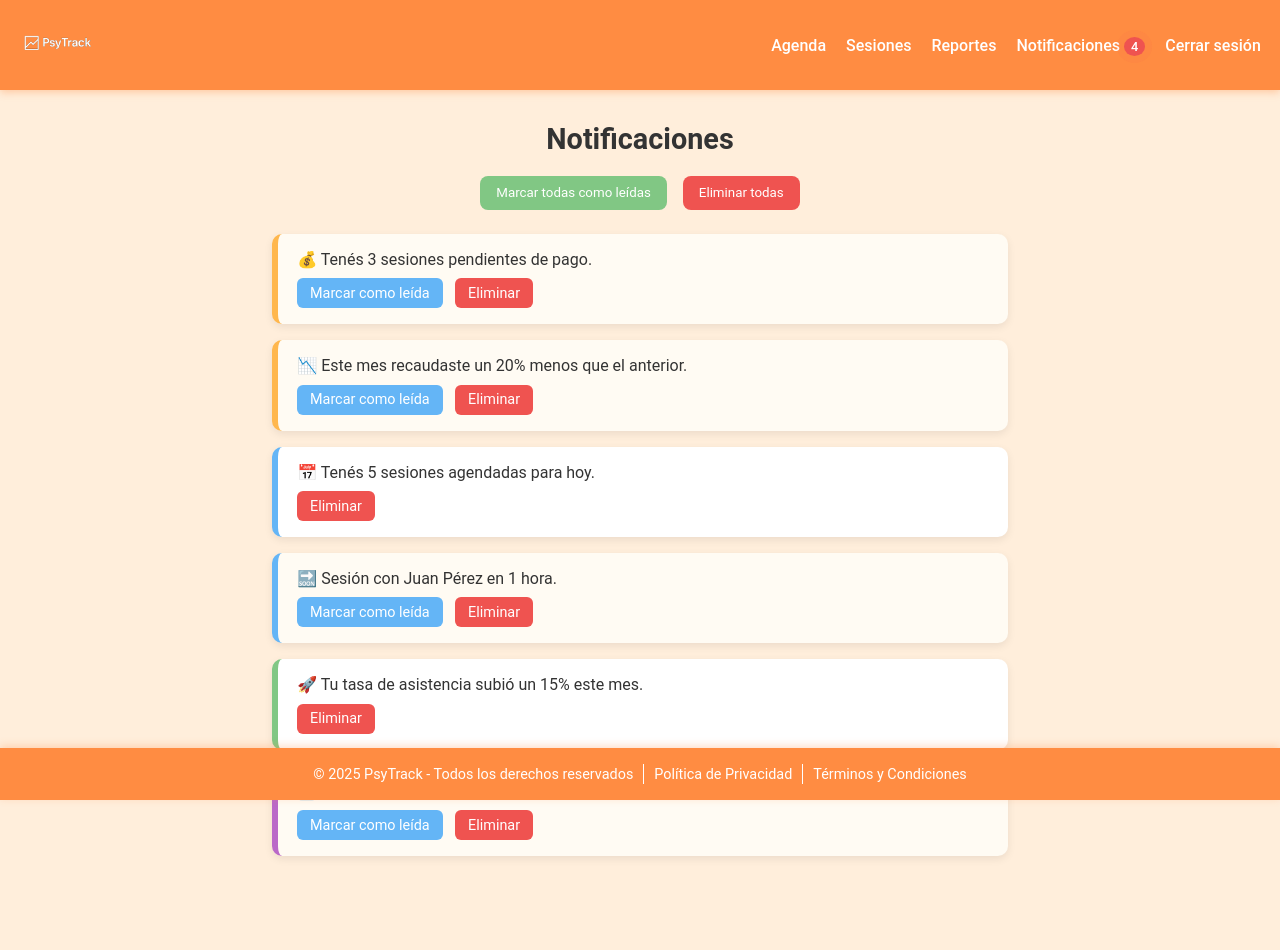
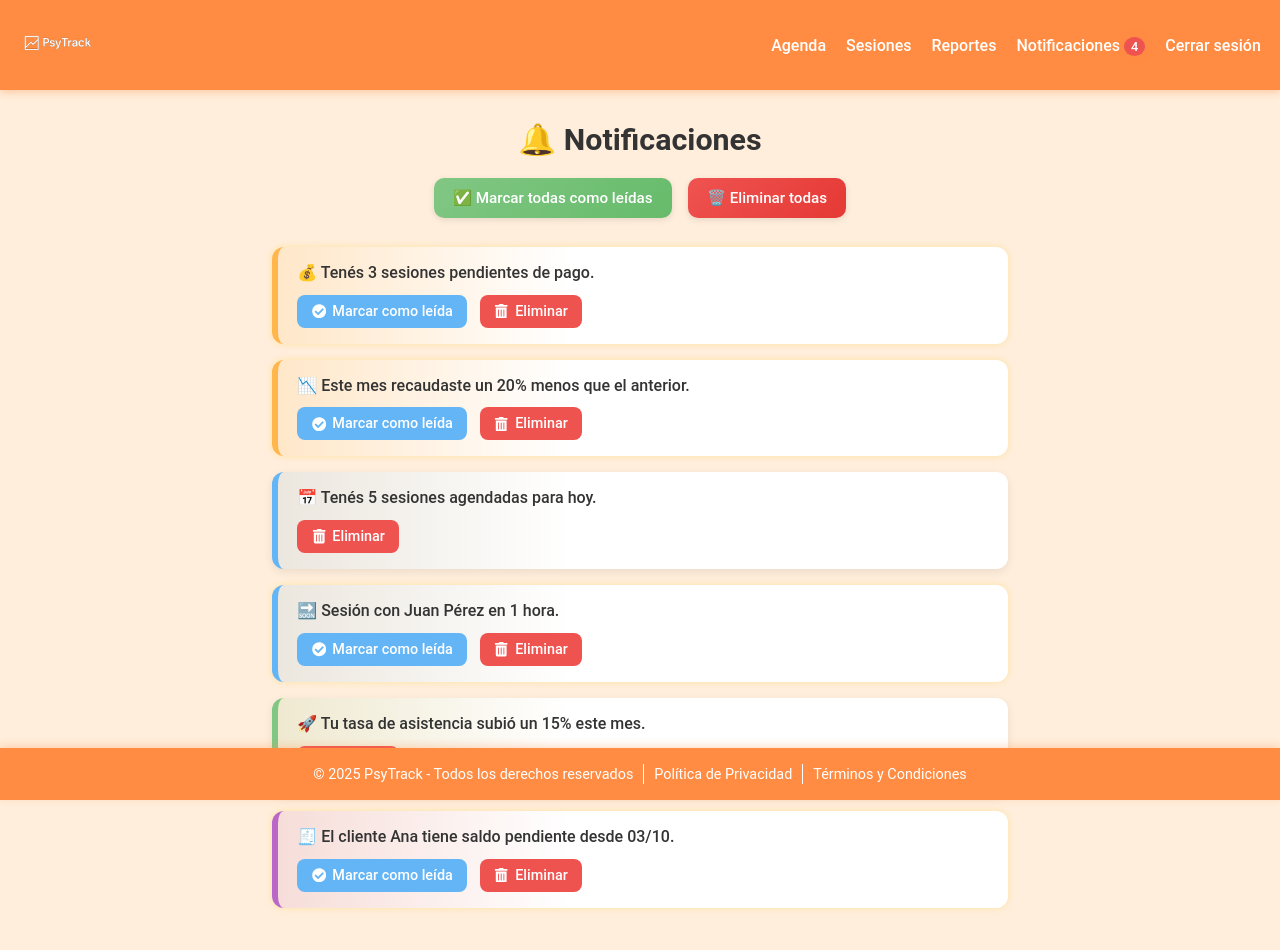
Before and after one commit to jmiwassjukourens/PsyTrack-front-end, a React (Vite) app: page /notificaciones in a window 1280 px wide. Shown: the top 950 px of the page. Before the commit the page ends 904 px from the top, so only its background shows below. Built offline with nearby package versions, Linux system fonts and the light colour scheme; no server answers; sample sign-in values are in the browser's storage.

Commit message:
improve ux in notifications

```diff
--- a/package.json
+++ b/package.json
@@ -13,6 +13,7 @@
     "@emotion/react": "^11.14.0",
     "@emotion/styled": "^11.14.1",
     "@mui/material": "^7.3.4",
+    "framer-motion": "^12.23.24",
     "react": "^19.1.1",
     "react-dom": "^19.1.1",
     "react-icons": "^5.5.0",
--- /dev/null
+++ b/src/components/Modals/confirmDeleteNotificationModal/ConfirmModal.jsx
@@ -0,0 +1,31 @@
+import { motion, AnimatePresence } from "framer-motion";
+import styles from "./ConfirmModal.module.css";
+
+export default function ConfirmModal({ show, onClose, onConfirm, message }) {
+  return (
+    <AnimatePresence>
+      {show && (
+        <motion.div
+          className={styles.overlay}
+          initial={{ opacity: 0 }}
+          animate={{ opacity: 1 }}
+          exit={{ opacity: 0 }}
+        >
+          <motion.div
+            className={styles.modal}
+            initial={{ scale: 0.8, opacity: 0 }}
+            animate={{ scale: 1, opacity: 1 }}
+            exit={{ scale: 0.8, opacity: 0 }}
+          >
+            <h3 className={styles.title}>⚠️ Confirmar acción</h3>
+            <p className={styles.message}>{message}</p>
+            <div className={styles.buttons}>
+              <button onClick={onClose} className={styles.btnCancel}>Cancelar</button>
+              <button onClick={onConfirm} className={styles.btnDelete}>Eliminar</button>
+            </div>
+          </motion.div>
+        </motion.div>
+      )}
+    </AnimatePresence>
+  );
+}
--- /dev/null
+++ b/src/components/Modals/confirmDeleteNotificationModal/ConfirmModal.module.css
@@ -0,0 +1,72 @@
+.overlay {
+  position: fixed;
+  top: 0;
+  left: 0;
+  width: 100vw;
+  height: 100vh;
+  background: rgba(0, 0, 0, 0.35);
+  backdrop-filter: blur(3px);
+  display: flex;
+  align-items: center;
+  justify-content: center;
+  z-index: 1000;
+}
+
+.modal {
+  background: #fff;
+  border-radius: 14px;
+  padding: 2rem 2.2rem;
+  max-width: 400px;
+  width: 90%;
+  box-shadow: 0 8px 20px rgba(0, 0, 0, 0.25);
+  text-align: center;
+}
+
+.title {
+  font-size: 1.3rem;
+  font-weight: 600;
+  margin-bottom: 1rem;
+  color: #333;
+}
+
+.message {
+  font-size: 1rem;
+  color: #555;
+  margin-bottom: 1.8rem;
+}
+
+.buttons {
+  display: flex;
+  justify-content: center;
+  gap: 1rem;
+}
+
+.btnCancel {
+  background-color: #b0bec5;
+  border: none;
+  color: white;
+  padding: 0.6rem 1rem;
+  border-radius: 8px;
+  cursor: pointer;
+  font-weight: 500;
+  transition: background-color 0.2s ease;
+}
+
+.btnCancel:hover {
+  background-color: #90a4ae;
+}
+
+.btnDelete {
+  background-color: #ef5350;
+  border: none;
+  color: white;
+  padding: 0.6rem 1rem;
+  border-radius: 8px;
+  cursor: pointer;
+  font-weight: 500;
+  transition: background-color 0.2s ease;
+}
+
+.btnDelete:hover {
+  background-color: #e53935;
+}
--- a/src/components/NotificationCard/NotificationCard.jsx
+++ b/src/components/NotificationCard/NotificationCard.jsx
@@ -1,8 +1,9 @@
 import styles from "./NotificationCard.module.css";
 import { notificationsService } from "../../services/notificationsService";
+import { motion } from "framer-motion";
+import { FaCheckCircle, FaTrashAlt } from "react-icons/fa";
 
-
-export default function NotificationCard({ notification }) {
+export default function NotificationCard({ notification, onDelete }) {
   const { id, mensaje, tipo, leida } = notification;
 
   const getColor = () => {
@@ -15,23 +16,47 @@ export default function NotificationCard({ notification }) {
     }
   };
 
+  const handleDelete = () => {
+    if (typeof onDelete === "function") {
+      onDelete(); // usa el callback provisto por la página (abre modal)
+    } else {
+      // Comportamiento por defecto: borrar directamente (si no se pasó onDelete)
+      notificationsService.deleteNotification(id);
+    }
+  };
+
   return (
-    <div
+    <motion.div
       className={`${styles.card} ${!leida ? styles.unread : ""}`}
-      style={{ borderLeft: `6px solid ${getColor()}` }}
+      style={{
+        background: `linear-gradient(90deg, ${getColor()}20 0%, #ffffff 40%)`,
+        borderLeft: `6px solid ${getColor()}`
+      }}
+      whileHover={{ scale: 1.02 }}
     >
       <p className={styles.text}>{mensaje}</p>
 
       <div className={styles.actions}>
         {!leida && (
-          <button onClick={() => notificationsService.markAsRead(id)} className={styles.btnRead}>
-            Marcar como leída
-          </button>
+          <motion.button
+            whileTap={{ scale: 0.95 }}
+            onClick={() => notificationsService.markAsRead(id)}
+            className={styles.btnRead}
+            aria-label="Marcar como leída"
+          >
+            <FaCheckCircle /> <span>Marcar como leída</span>
+          </motion.button>
         )}
-        <button onClick={() => notificationsService.deleteNotification(id)} className={styles.btnDelete}>
-          Eliminar
-        </button>
+
+        <motion.button
+          whileTap={{ scale: 0.95 }}
+          onClick={handleDelete}
+          className={styles.btnDelete}
+          aria-label="Eliminar notificación"
+        >
+          <FaTrashAlt /> <span>Eliminar</span>
+        </motion.button>
       </div>
-    </div>
+    </motion.div>
   );
 }
--- a/src/components/NotificationCard/NotificationCard.module.css
+++ b/src/components/NotificationCard/NotificationCard.module.css
@@ -1,36 +1,42 @@
 .card {
-  background: #fff;
-  border-radius: 10px;
-  box-shadow: 0 3px 8px rgba(0, 0, 0, 0.08);
+  border-radius: 12px;
+  box-shadow: 0 3px 10px rgba(0, 0, 0, 0.08);
   padding: 1rem 1.2rem;
-  margin-bottom: 1rem;
-  transition: transform 0.2s ease, box-shadow 0.2s ease;
-}
-
-.card:hover {
-  transform: translateY(-2px);
-  box-shadow: 0 6px 14px rgba(0, 0, 0, 0.12);
+  transition: all 0.3s ease;
+  display: flex;
+  flex-direction: column;
+  justify-content: space-between;
 }
 
 .text {
   font-size: 1rem;
   color: #333;
-  margin-bottom: 0.6rem;
+  margin-bottom: 0.8rem;
+  font-weight: 500;
 }
 
 .actions {
   display: flex;
   gap: 0.8rem;
+  flex-wrap: wrap;
+}
+
+.actions button {
+  display: flex;
+  align-items: center;
+  gap: 0.4rem;
+  font-size: 0.9rem;
+  padding: 0.5rem 0.9rem;
+  border: none;
+  border-radius: 8px;
+  cursor: pointer;
+  color: white;
+  transition: all 0.2s ease;
+  font-weight: 500;
 }
 
 .btnRead {
   background-color: #64b5f6;
-  border: none;
-  color: white;
-  padding: 0.4rem 0.8rem;
-  border-radius: 6px;
-  cursor: pointer;
-  font-size: 0.9rem;
 }
 
 .btnRead:hover {
@@ -39,12 +45,6 @@
 
 .btnDelete {
   background-color: #ef5350;
-  border: none;
-  color: white;
-  padding: 0.4rem 0.8rem;
-  border-radius: 6px;
-  cursor: pointer;
-  font-size: 0.9rem;
 }
 
 .btnDelete:hover {
@@ -52,10 +52,10 @@
 }
 
 .unread {
-  animation: blink 1s ease-in-out infinite alternate;
+  animation: pulse 1.4s infinite alternate;
 }
 
-@keyframes blink {
-  0% { background-color: #fff7e6; }
-  100% { background-color: #ffffff; }
+@keyframes pulse {
+  from { box-shadow: 0 0 6px rgba(255, 213, 79, 0.4); }
+  to { box-shadow: 0 0 12px rgba(255, 213, 79, 0.7); }
 }
--- a/src/pages/NotificationsPage/NotificationsPage.jsx
+++ b/src/pages/NotificationsPage/NotificationsPage.jsx
@@ -2,36 +2,88 @@ import { useEffect, useState } from "react";
 import styles from "./NotificationsPage.module.css";
 import NotificationCard from "../../components/NotificationCard/NotificationCard";
 import { notificationsService } from "../../services/notificationsService";
+import ConfirmModal from "../../components/Modals/confirmDeleteNotificationModal/ConfirmModal";
+import { motion } from "framer-motion";
 
 export default function NotificationsPage() {
   const [notifications, setNotifications] = useState([]);
+  const [showModal, setShowModal] = useState(false);
+  const [modalMessage, setModalMessage] = useState("");
+  const [onConfirmAction, setOnConfirmAction] = useState(null);
 
   useEffect(() => {
     const sub = notificationsService.getNotifications().subscribe(setNotifications);
     return () => sub.unsubscribe();
   }, []);
 
+  const confirmDeleteAll = () => {
+    setModalMessage("¿Seguro que querés eliminar todas las notificaciones?");
+    setOnConfirmAction(() => () => {
+      notificationsService.deleteAll();
+      setShowModal(false);
+    });
+    setShowModal(true);
+  };
+
+  const confirmDeleteOne = (id) => {
+    setModalMessage("¿Eliminar esta notificación?");
+    setOnConfirmAction(() => () => {
+      notificationsService.deleteNotification(id);
+      setShowModal(false);
+    });
+    setShowModal(true);
+  };
+
   const handleMarkAllAsRead = () => notificationsService.markAllAsRead();
-  const handleDeleteAll = () => notificationsService.deleteAll();
 
   return (
     <div className={styles.container}>
-      <h2 className={styles.title}>Notificaciones</h2>
+      <h2 className={styles.title}>🔔 Notificaciones</h2>
 
       <div className={styles.actions}>
-        <button onClick={handleMarkAllAsRead} className={styles.btnSecondary}>Marcar todas como leídas</button>
-        <button onClick={handleDeleteAll} className={styles.btnDanger}>Eliminar todas</button>
+        <motion.button
+          whileTap={{ scale: 0.95 }}
+          onClick={handleMarkAllAsRead}
+          className={styles.btnSecondary}
+        >
+          ✅ Marcar todas como leídas
+        </motion.button>
+        <motion.button
+          whileTap={{ scale: 0.95 }}
+          onClick={confirmDeleteAll}
+          className={styles.btnDanger}
+        >
+          🗑️ Eliminar todas
+        </motion.button>
       </div>
 
       <div className={styles.list}>
         {notifications.length === 0 ? (
-          <p className={styles.empty}>No tenés notificaciones</p>
+          <motion.div
+            className={styles.empty}
+            initial={{ opacity: 0, y: 20 }}
+            animate={{ opacity: 1, y: 0 }}
+          >
+            <p>No tenés notificaciones pendientes</p>
+            <span>Volvé más tarde o revisá tus <strong>reportes</strong> 👀</span>
+          </motion.div>
         ) : (
-          notifications.map(n => (
-            <NotificationCard key={n.id} notification={n} />
+          notifications.map((n) => (
+            <NotificationCard
+              key={n.id}
+              notification={n}
+              onDelete={() => confirmDeleteOne(n.id)}
+            />
           ))
         )}
       </div>
+
+      <ConfirmModal
+        show={showModal}
+        onClose={() => setShowModal(false)}
+        onConfirm={onConfirmAction}
+        message={modalMessage}
+      />
     </div>
   );
 }
--- a/src/pages/NotificationsPage/NotificationsPage.module.css
+++ b/src/pages/NotificationsPage/NotificationsPage.module.css
@@ -2,10 +2,18 @@
   padding: 2rem;
   max-width: 800px;
   margin: auto;
+  margin-bottom: 8vh;
+}
+
+@media (max-width: 680px) {
+
+  .container {
+  margin-bottom: 12vh;
+  }
 }
 
 .title {
-  font-size: 1.8rem;
+  font-size: 1.9rem;
   margin-bottom: 1.2rem;
   color: #333;
   text-align: center;
@@ -15,42 +23,61 @@
   display: flex;
   justify-content: center;
   gap: 1rem;
-  margin-bottom: 1.5rem;
+  margin-bottom: 1.8rem;
+}
+
+.btnSecondary,
+.btnDanger {
+  border: none;
+  color: #fff;
+  padding: 0.7rem 1.2rem;
+  border-radius: 10px;
+  cursor: pointer;
+  font-size: 0.95rem;
+  font-weight: 500;
+  transition: all 0.25s ease;
+  box-shadow: 0 2px 6px rgba(0, 0, 0, 0.1);
 }
 
 .btnSecondary {
-  background-color: #81c784;
-  border: none;
-  color: #fff;
-  padding: 0.6rem 1rem;
-  border-radius: 8px;
-  cursor: pointer;
+  background: linear-gradient(135deg, #81c784, #66bb6a);
 }
 
 .btnSecondary:hover {
-  background-color: #66bb6a;
+  transform: translateY(-2px);
+  box-shadow: 0 4px 10px rgba(129, 199, 132, 0.4);
 }
 
 .btnDanger {
-  background-color: #ef5350;
-  border: none;
-  color: #fff;
-  padding: 0.6rem 1rem;
-  border-radius: 8px;
-  cursor: pointer;
+  background: linear-gradient(135deg, #ef5350, #e53935);
 }
 
 .btnDanger:hover {
-  background-color: #e53935;
+  transform: translateY(-2px);
+  box-shadow: 0 4px 10px rgba(239, 83, 80, 0.4);
 }
 
 .empty {
   text-align: center;
-  color: #777;
-  font-size: 1rem;
+  color: #555;
+  font-size: 1.1rem;
+  display: flex;
+  flex-direction: column;
+  gap: 0.4rem;
+  padding: 3rem 1rem;
+  background: #fafafa;
+  border-radius: 10px;
+  box-shadow: inset 0 0 10px rgba(0, 0, 0, 0.05);
+  animation: fadeIn 0.8s ease;
+}
+
+@keyframes fadeIn {
+  from { opacity: 0; transform: translateY(15px); }
+  to { opacity: 1; transform: translateY(0); }
 }
 
 .list {
   display: flex;
   flex-direction: column;
+  gap: 1rem;
 }
```
Also changed, not shown: 1 other file (tests, documents, lock files or other folders).
